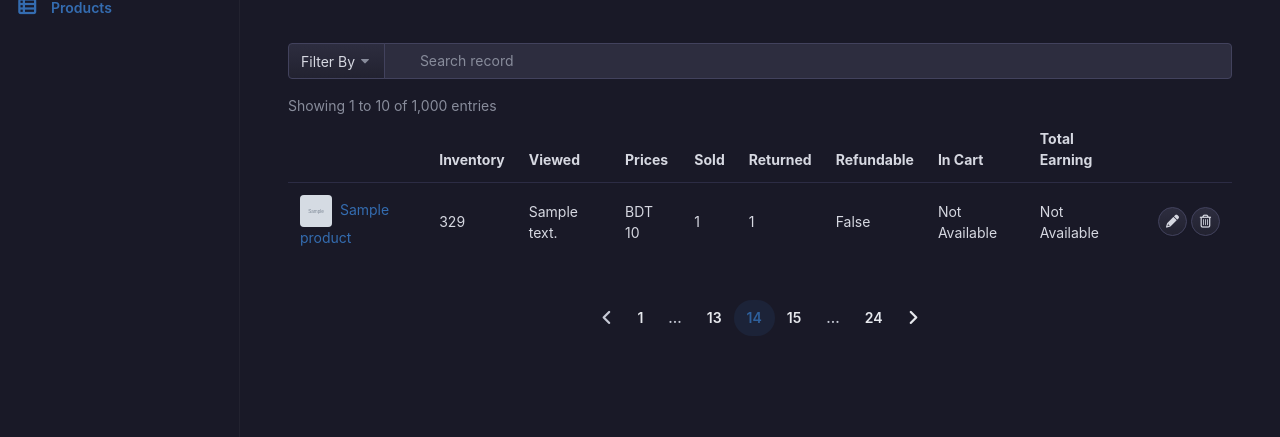
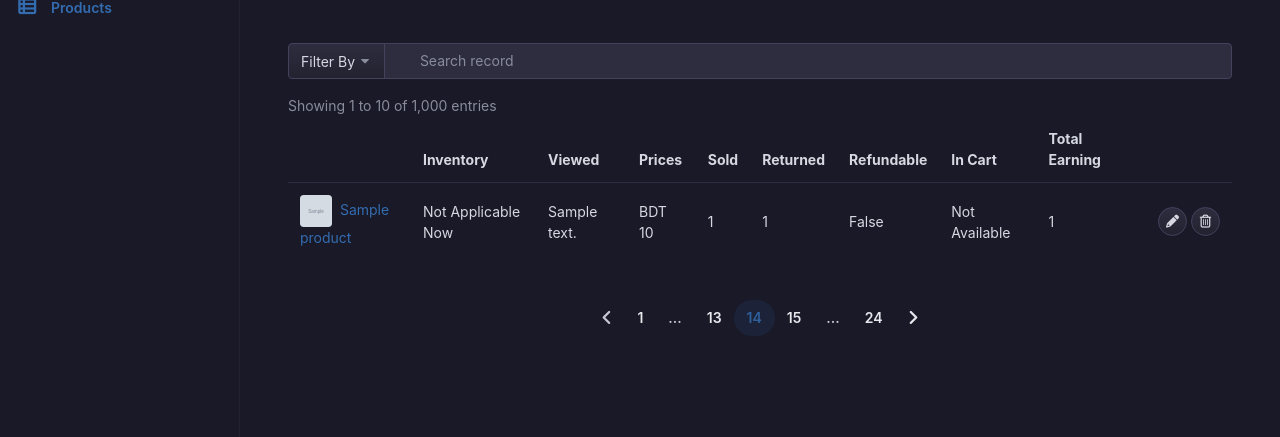
Before and after one commit to WazedKhan/eBazarBD, a Django app: template templates/sellers/product/list.html in a window 1280 px wide. Shown: the part 147-584 px from the top of the page. Run offline with Django 4.2, Linux system fonts and the light colour scheme; the template is opened without the code that fills it: most values are stand-ins (such as "Sample title", 1, 10 or a date in 2020); grey boxes marked "Sample" are stand-in pictures; some libraries are stand-ins or nearby versions; some web fonts are replaced.

Commit message:
total earning model proparty

```diff
--- a/product/models.py
+++ b/product/models.py
@@ -62,6 +62,10 @@ class Product(models.Model):
     def __str__(self):
         return self.name
 
+    @property
+    def total_earning(self):
+        return self.total_sold * self.price
+
     def countVisitor(self):
         self.visited += 1
         self.save()
--- a/sellers/views.py
+++ b/sellers/views.py
@@ -1,3 +1,4 @@
+from multiprocessing import context
 from orders.models import Order, OrderItem
 from django.shortcuts import render
 from product.models import Product
@@ -48,4 +49,6 @@ class ProductListView(ListView):
     template_name = 'sellers/product/list.html'
 
     def get_context_data(self, **kwargs):
-        return super().get_context_data(**kwargs)
+        context = super().get_context_data(**kwargs)
+        print(context['products'])
+        return context
--- a/templates/sellers/product/list.html
+++ b/templates/sellers/product/list.html
@@ -1,4 +1,5 @@
 {% extends "sellers/base.html" %}
+{% load humanize %}
 {% block content %}
 <div class="card-body">
   <!-- .form-group -->
@@ -58,14 +59,14 @@
             </a>
             <a href="#">{{ product.name }}</a>
           </td>
-          <td class="align-middle"> 329 </td>
+          <td class="align-middle"> Not Applicable Now </td>
           <td class="align-middle"> {{ product.visited }} </td>
           <td class="align-middle"> BDT {{ product.price }} </td>
           <td class="align-middle"> {{ product.total_sold }} </td>
           <td class="align-middle"> {{ product.total_returned }} </td>
           <td class="align-middle"> False </td>
           <td class="align-middle"> Not Available </td>
-          <td class="align-middle"> Not Available </td>
+          <td class="align-middle"> {{ product.total_earning|intcomma }} </td>
           <td class="align-middle text-right">
             <a href="#" class="btn btn-sm btn-icon btn-secondary"><i class="fa fa-pencil-alt"></i> <span class="sr-only">Edit</span></a> <a href="#" class="btn btn-sm btn-icon btn-secondary"><i class="far fa-trash-alt"></i> <span class="sr-only">Remove</span></a>
           </td>
```
